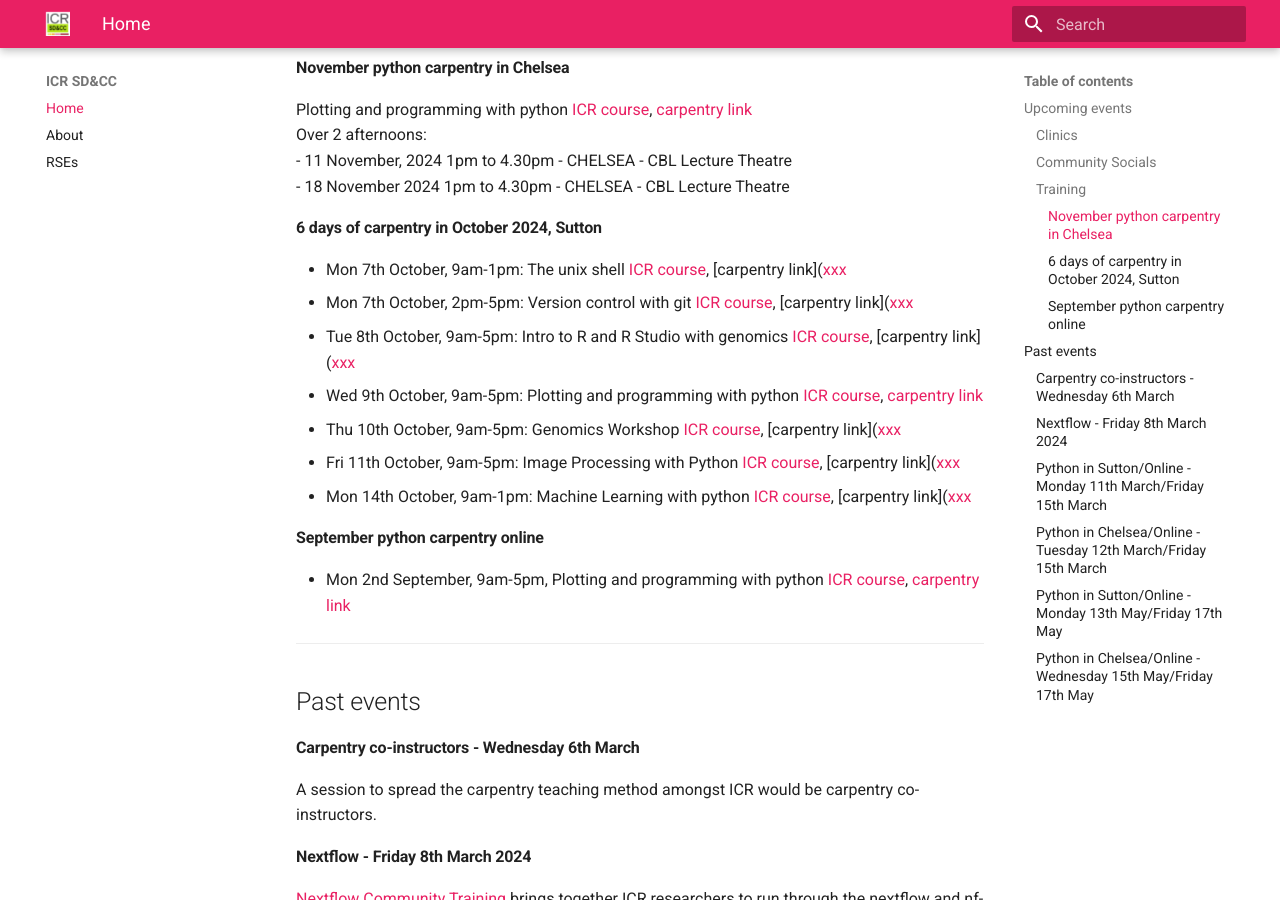
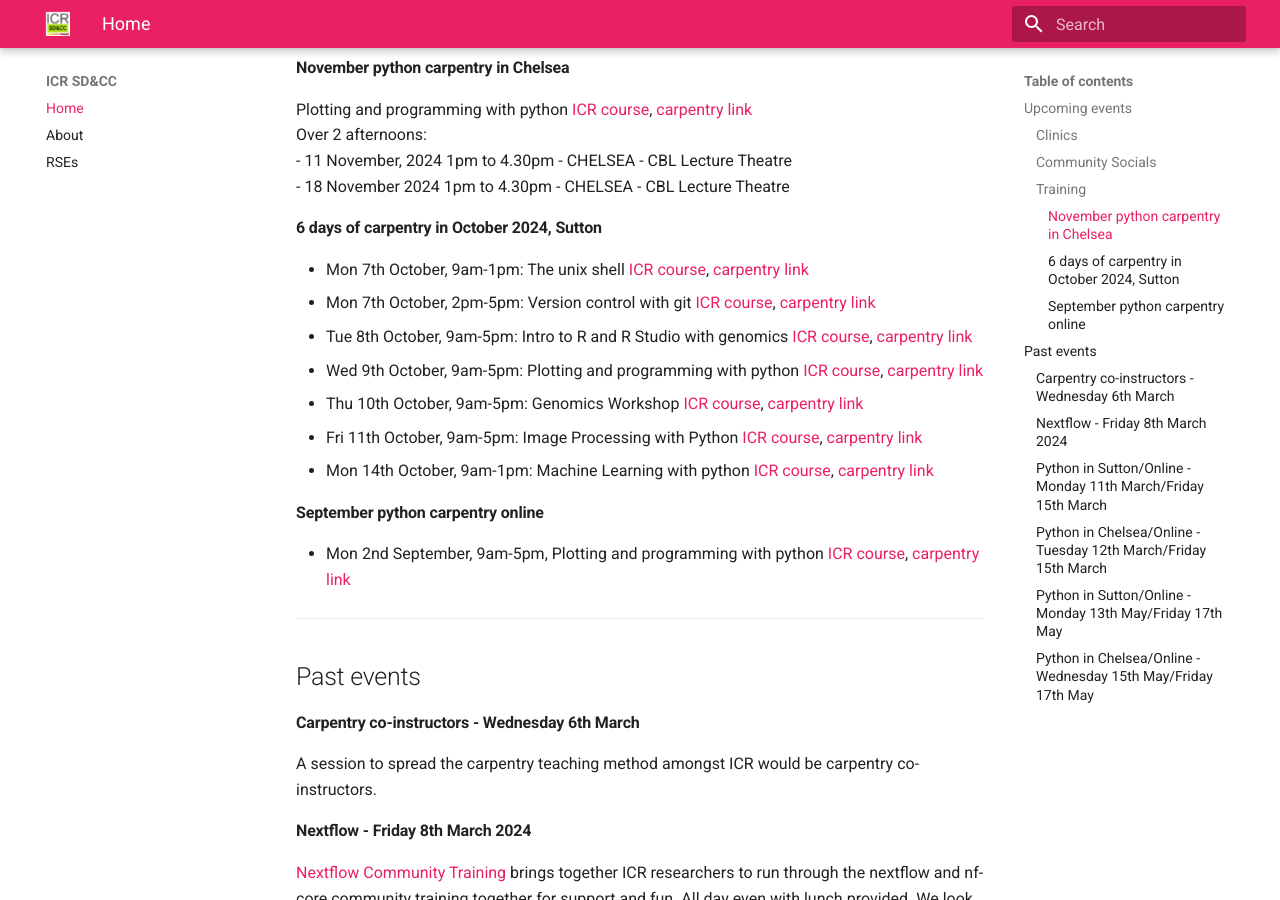
Before and after one commit to ICR-SD-CC/ICR-SD-CC.github.io, an MkDocs documentation site: the page built from docs/index.md, in a window 1280 px wide and 900 px high, scrolled down 613 px. Built offline with MkDocs 1.6.1 and Material for MkDocs 9.7.7, drawn with Linux system fonts in a browser that asks for light colours; some of the changed lines change nothing that is shown.

Commit message:
Update index.md

```diff
--- a/docs/index.md
+++ b/docs/index.md
@@ -17,19 +17,19 @@
 ### Training
 
 #### November python carpentry in Chelsea
-Plotting and programming with python [ICR course](https://training.icr.ac.uk/coursed.php?course=1200), [carpentry link]([xxx](https://icr-sd-cc.github.io/2024-11-11-ICR/))
+Plotting and programming with python [ICR course](https://training.icr.ac.uk/coursed.php?course=1200), [carpentry link](https://icr-sd-cc.github.io/2024-11-11-ICR/)
 Over 2 afternoons:
 - 11 November, 2024 1pm to 4.30pm - CHELSEA - CBL Lecture Theatre
 - 18 November 2024 1pm to 4.30pm - CHELSEA - CBL Lecture Theatre
 
 #### 6 days of carpentry in October 2024, Sutton
-- Mon 7th October, 9am-1pm: The unix shell [ICR course](https://training.icr.ac.uk/coursed.php?course=1215), [carpentry link]([xxx](https://icr-sd-cc.github.io/2024-10-07-ICR-UNIX/)
-- Mon 7th October, 2pm-5pm: Version control with git [ICR course](https://training.icr.ac.uk/coursed.php?course=1216), [carpentry link]([xxx](https://icr-sd-cc.github.io/2024-10-07-ICR-GIT/)
-- Tue 8th October, 9am-5pm: Intro to R and R Studio with genomics [ICR course](https://training.icr.ac.uk/coursed.php?course=1218), [carpentry link]([xxx](https://icr-sd-cc.github.io/2024-10-08-ICR-R/)
+- Mon 7th October, 9am-1pm: The unix shell [ICR course](https://training.icr.ac.uk/coursed.php?course=1215), [carpentry link](https://icr-sd-cc.github.io/2024-10-07-ICR-UNIX/)
+- Mon 7th October, 2pm-5pm: Version control with git [ICR course](https://training.icr.ac.uk/coursed.php?course=1216), [carpentry link](https://icr-sd-cc.github.io/2024-10-07-ICR-GIT/)
+- Tue 8th October, 9am-5pm: Intro to R and R Studio with genomics [ICR course](https://training.icr.ac.uk/coursed.php?course=1218), [carpentry link](https://icr-sd-cc.github.io/2024-10-08-ICR-R/)
 - Wed 9th October, 9am-5pm: Plotting and programming with python [ICR course](https://training.icr.ac.uk/coursed.php?course=1200), [carpentry link](https://icr-sd-cc.github.io/2024-10-09-ICR/)
-- Thu 10th October, 9am-5pm: Genomics Workshop [ICR course](https://training.icr.ac.uk/coursed.php?course=1219), [carpentry link]([xxx](https://icr-sd-cc.github.io/2024-10-10-ICR-GENOMICS/)
-- Fri 11th October, 9am-5pm: Image Processing with Python [ICR course](https://training.icr.ac.uk/coursed.php?course=1217), [carpentry link]([xxx](https://icr-sd-cc.github.io/2024-10-11-ICR-IMAGE/)
-- Mon 14th October, 9am-1pm: Machine Learning with python [ICR course](https://training.icr.ac.uk/coursed.php?course=1215), [carpentry link]([xxx](https://icr-sd-cc.github.io/2024-10-14-ICR-ML/)
+- Thu 10th October, 9am-5pm: Genomics Workshop [ICR course](https://training.icr.ac.uk/coursed.php?course=1219), [carpentry link](https://icr-sd-cc.github.io/2024-10-10-ICR-GENOMICS/)
+- Fri 11th October, 9am-5pm: Image Processing with Python [ICR course](https://training.icr.ac.uk/coursed.php?course=1217), [carpentry link](https://icr-sd-cc.github.io/2024-10-11-ICR-IMAGE/)
+- Mon 14th October, 9am-1pm: Machine Learning with python [ICR course](https://training.icr.ac.uk/coursed.php?course=1215), [carpentry link](https://icr-sd-cc.github.io/2024-10-14-ICR-ML/)
 
 
 #### September python carpentry online
```
